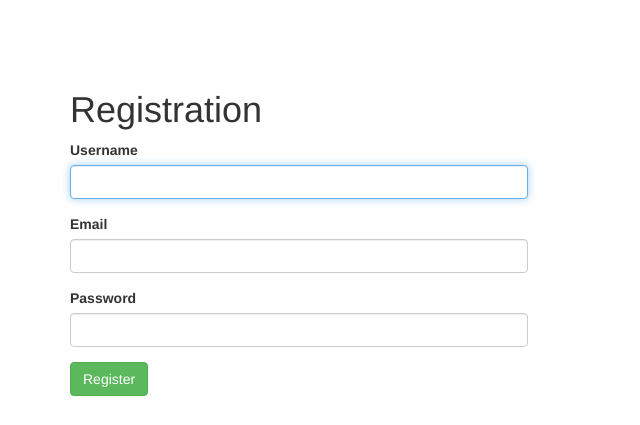
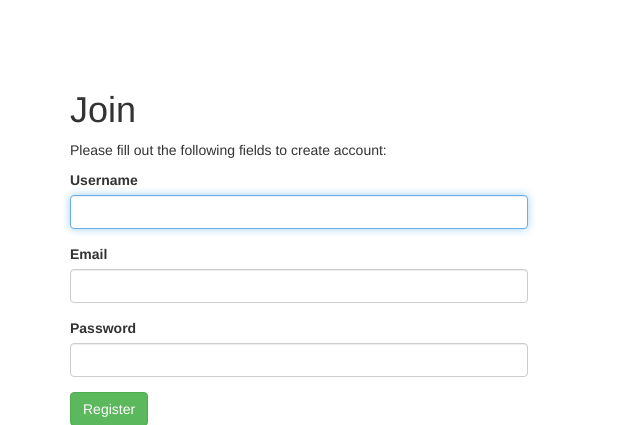
Before and after one commit to bumloner/noteboard, a Yii app: template views/site/join.php in a window 1280 px wide. Shown: the top 425 px of the page, without its empty margins (0-640 px from the left). Run offline with PHP 8.4 and a stand-in for Yii, Linux system fonts and the light colour scheme; the template is opened without the code that fills it, so the values that code supplies are empty; form fields are guessed from the names that the template uses; some libraries are stand-ins or nearby versions.

Commit message:
Added nginx config; Added live link to README.md; Cleaned up texts in views index and join

```diff
--- a/views/note/index.php
+++ b/views/note/index.php
@@ -49,7 +49,7 @@ $this->params['breadcrumbs'][] = $this->title;
                                         $task_class .= ' note_task_status_done';
                                     }
                                 ?>
-                                <?= Html::a($task['text'] . ' (приоритет: ' . $task['priority'] . ')', [
+                                <?= Html::a($task['text'] . ' (priority: ' . $task['priority'] . ')', [
                                         'task/update',
                                         'id' => $task['id']
                                 ], ['class' => $task_class]) ?>
--- a/views/site/join.php
+++ b/views/site/join.php
@@ -3,11 +3,14 @@
 use yii\helpers\Html;
 use yii\bootstrap\ActiveForm;
 
-$this->title = 'Registration';
+$this->title = 'Join';
 $this->params['breadcrumbs'][] = $this->title;
 ?>
 <div class="site-join">
     <h1><?= Html::encode($this->title) ?></h1>
+
+    <p>Please fill out the following fields to create account:</p>
+
     <div class="row">
         <div class="col-lg-5">
             <?php $form = ActiveForm::begin(['id' => 'form-join']); ?>
```
Also changed, not shown: README.md, 1 other file.
